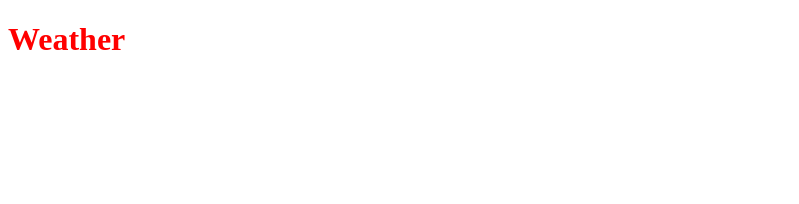
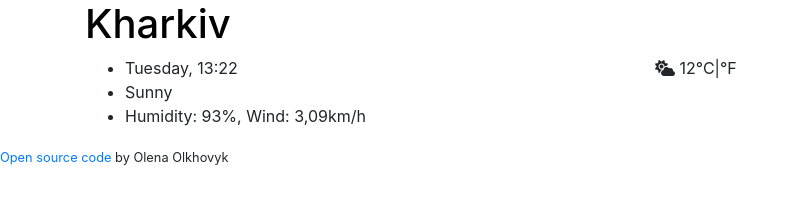
Before and after one commit to AHBRTY56/final-project, a plain HTML site: page index.html in a window 1280 px wide. Shown: the whole page, without its empty margins (0-799 px from the left). Drawn offline with nearby package versions, Linux system fonts and the light colour scheme.

Commit message:
added html structure

```diff
--- a/index.html
+++ b/index.html
@@ -4,11 +4,39 @@
     <meta charset="UTF-8" />
     <meta http-equiv="X-UA-Compatible" content="IE=edge" />
     <meta name="viewport" content="width=device-width, initial-scale=1.0" />
+    <link
+      rel="stylesheet"
+      href="https://cdn.jsdelivr.net/npm/bootstrap@4.0.0/dist/css/bootstrap.min.css"
+      integrity="sha384-Gn5384xqQ1aoWXA+058RXPxPg6fy4IWvTNh0E263XmFcJlSAwiGgFAW/dAiS6JXm"
+      crossorigin="anonymous"
+    />
+    <script
+      src="https://kit.fontawesome.com/154fc7bf92.js"
+      crossorigin="anonymous"
+    ></script>
     <link rel="stylesheet" href="src/style.css" />
     <title>Weather App</title>
   </head>
   <body>
-    <h1>Weather</h1>
+    <div class="container">
+      <h1>Kharkiv</h1>
+      <div class="row">
+        <div class="col-6">
+          <ul>
+            <li>Tuesday, 13:22</li>
+            <li>Sunny</li>
+            <li>Humidity: 93%, Wind: 3,09km/h</li>
+          </ul>
+        </div>
+        <div class="col-6"><i class="fa-solid fa-cloud-sun"></i> 12°C|°F</div>
+      </div>
+    </div>
+    <small>
+      <a href="https://github.com/AHBRTY56/final-project" target="_blank"
+        >Open source code</a
+      >
+      by Olena Olkhovyk
+    </small>
     <script src="src/tech.js"></script>
   </body>
 </html>
--- a/src/style.css
+++ b/src/style.css
@@ -1,3 +1,3 @@
 h1 {
-  color: red;
+  color: black;
 }
```
